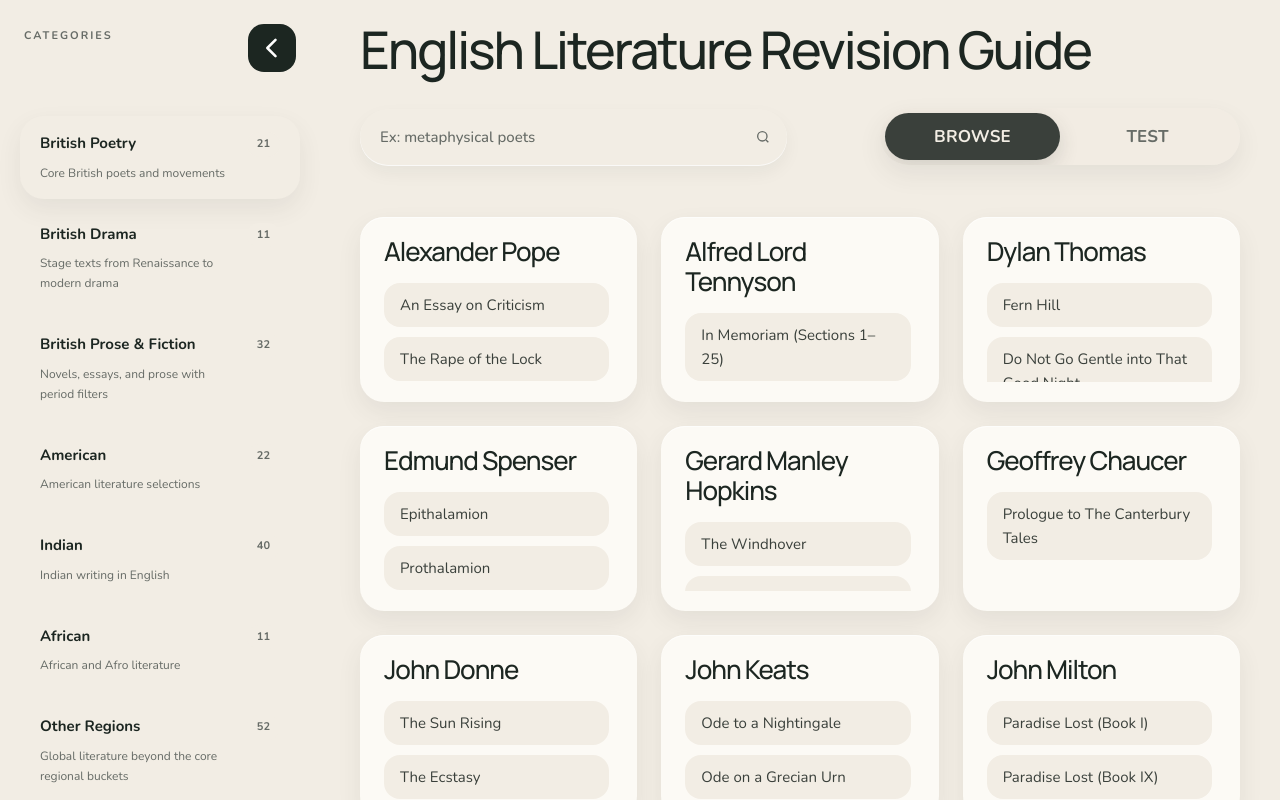
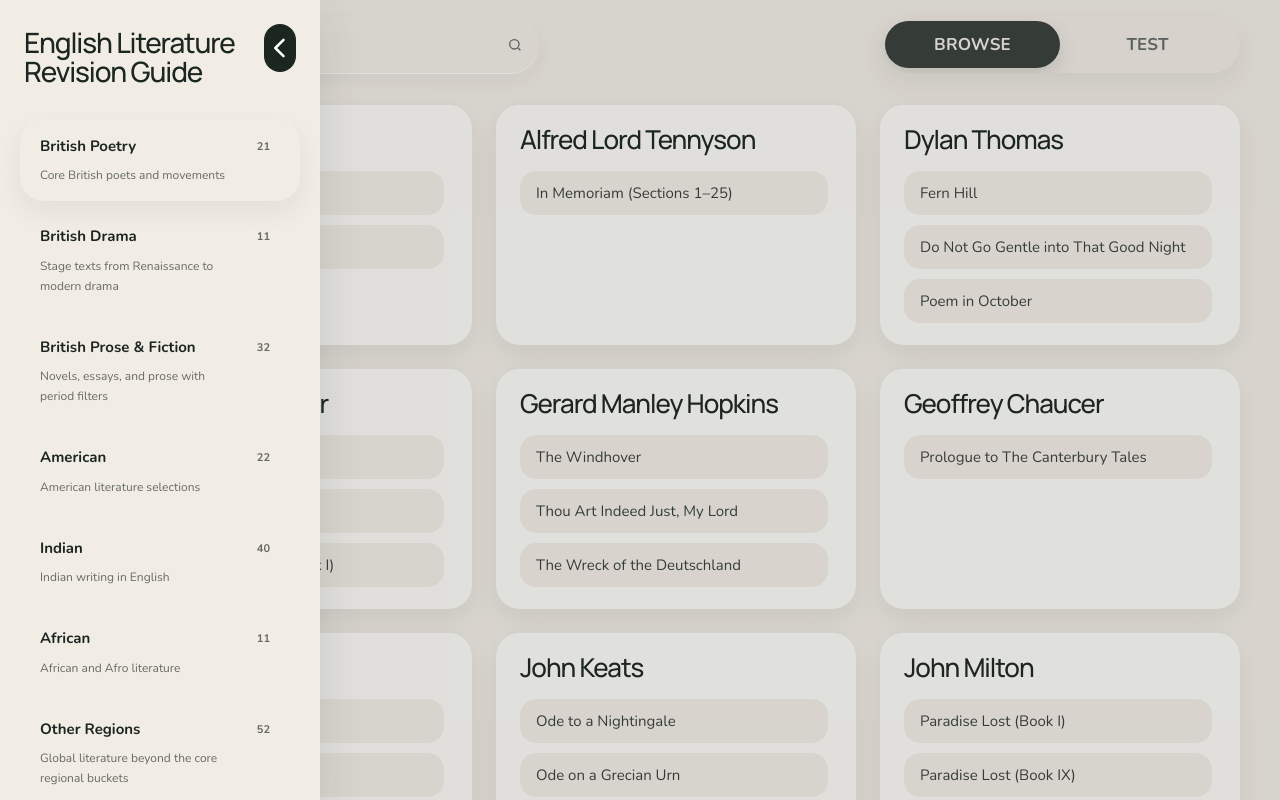
Before and after one commit to hereisramana/literature-portal, a Next.js app: page / in a window 1280 px wide. Built offline with nearby package versions, Linux system fonts and the light colour scheme.

Commit message:
layout update-4

```diff
--- a/app/page.js
+++ b/app/page.js
@@ -157,20 +157,36 @@ export default function Page() {
   }
 
   return (
-    <div className="flex h-screen overflow-hidden bg-[var(--color-bg-primary)]">
-      <div
-        className={`hidden h-full bg-[var(--color-bg-primary)] transition-[width] duration-300 lg:block ${
-          desktopSidebarCollapsed ? "w-[72px]" : "w-[320px]"
-        }`}
-      >
+    <div className="h-screen overflow-hidden bg-[var(--color-bg-primary)]">
+      <div className="fixed inset-y-0 left-0 z-20 hidden lg:block">
+        <div className="h-full w-[72px] bg-[var(--color-bg-primary)]">
           <Sidebar
             categories={categories}
             active={activeCategory?.id}
             setActive={handleCategoryChange}
-          collapsed={desktopSidebarCollapsed}
-          onToggle={() => setDesktopSidebarCollapsed((current) => !current)}
+            collapsed={true}
+            onToggle={() => setDesktopSidebarCollapsed(false)}
           />
         </div>
+      </div>
+
+      {!desktopSidebarCollapsed && (
+        <div className="fixed inset-0 z-30 hidden lg:block">
+          <div
+            className="absolute inset-0 bg-[rgba(24,32,47,0.12)]"
+            onClick={() => setDesktopSidebarCollapsed(true)}
+          />
+          <div className="absolute inset-y-0 left-0 w-[320px] bg-[var(--color-bg-primary)] shadow-[var(--shadow-medium)]">
+            <Sidebar
+              categories={categories}
+              active={activeCategory?.id}
+              setActive={handleCategoryChange}
+              collapsed={false}
+              onToggle={() => setDesktopSidebarCollapsed(true)}
+            />
+          </div>
+        </div>
+      )}
 
       {mobileMenuOpen && (
         <div className="fixed inset-0 z-30 bg-[rgba(24,32,47,0.18)] backdrop-blur-sm lg:hidden">
@@ -180,6 +196,7 @@ export default function Page() {
               active={activeCategory?.id}
               setActive={handleCategoryChange}
               onSelect={() => setMobileMenuOpen(false)}
+              title="English Literature Revision Guide"
             />
           </div>
           <button
@@ -201,10 +218,10 @@ export default function Page() {
         </div>
       )}
 
-      <main className="flex min-w-0 flex-1 flex-col overflow-hidden">
+      <main className="flex min-w-0 flex-1 flex-col overflow-hidden lg:pl-[72px]">
         <div className="bg-[var(--color-bg-primary)]">
-          <div className="shell-width px-4 pb-6 pt-5 md:px-8 md:pb-8 md:pt-6 lg:px-10">
-          <div className="mb-8 flex items-start gap-4">
+          <div className="shell-width px-4 pb-3 pt-3 md:px-8 md:pb-4 md:pt-4 lg:px-10">
+          <div className="flex items-center justify-between gap-4">
             <button
               aria-label="Open categories"
               className="rounded-2xl p-2 text-[var(--text-heading-color)] transition hover:bg-[var(--color-interaction-hover)] lg:hidden"
@@ -221,18 +238,8 @@ export default function Page() {
                 <path d="M3 6h18M3 12h18M3 18h18" />
               </svg>
             </button>
-            <div className="w-full text-center md:text-left">
-              <h1 className="text-[33px] leading-[1] text-[var(--text-body-color)] md:text-[46px] lg:text-[52px]">
-                English Literature Revision Guide
-              </h1>
-            </div>
-          </div>
-
-          <div className="flex flex-col gap-4 lg:flex-row lg:items-center lg:justify-between">
-            <div className="relative flex w-full items-center gap-3">
             <div className="w-full lg:max-w-[427px]">
               <SearchBar onSearch={setQuery} />
-              </div>
             </div>
             <div className="hidden shrink-0 md:block">
               <ModeToggle mode={mode} setMode={setMode} />
@@ -242,7 +249,7 @@ export default function Page() {
         </div>
 
         <section className="scrollbar-thin flex-1 overflow-y-auto">
-          <div className="shell-width px-4 py-4 md:px-8 md:py-5 lg:px-10">
+          <div className="shell-width px-4 py-3 md:px-8 md:py-4 lg:px-10">
           {filteredAuthors.length > 0 ? (
             <div
               className="grid grid-cols-1 gap-6 md:grid-cols-2 xl:grid-cols-3"
--- a/components/layout/Sidebar.jsx
+++ b/components/layout/Sidebar.jsx
@@ -5,6 +5,7 @@ export default function Sidebar({
   onSelect,
   collapsed = false,
   onToggle,
+  title = "English Literature Revision Guide",
 }) {
   return (
     <aside className="flex h-full flex-col bg-[var(--color-bg-primary)]">
@@ -28,10 +29,10 @@ export default function Sidebar({
           </button>
         ) : (
           <>
-            <div className="max-w-[250px] pt-1">
-              <p className="text-[11px] font-extrabold uppercase tracking-[0.18em] text-[var(--text-muted-color)]">
-                Categories
-              </p>
+            <div className="max-w-[240px] pt-1">
+              <h1 className="text-[28px] leading-[1.05] text-[var(--text-body-color)]">
+                {title}
+              </h1>
             </div>
             <button
               aria-label="Collapse categories panel"
@@ -55,7 +56,7 @@ export default function Sidebar({
         )}
       </div>
 
-      <div className={`scrollbar-thin flex-1 overflow-y-auto ${collapsed ? "px-0 py-0" : "px-5 py-5"}`}>
+      <div className={`scrollbar-thin flex-1 overflow-y-auto ${collapsed ? "px-0 py-0" : "px-5 py-2"}`}>
         <nav className={`${collapsed ? "space-y-0" : "space-y-2"}`}>
           {!collapsed && categories.map((category) => {
             const isActive = active === category.id;
@@ -72,7 +73,7 @@ export default function Sidebar({
                   ${
                     isActive
                       ? "bg-[var(--color-bg-surface)] shadow-[var(--shadow-soft)]"
-                      : "bg-transparent hover:bg-[var(--color-interaction-hover)]"
+                      : "bg-transparent hover:bg-[rgba(58,64,59,0.12)]"
                   }
                 `}
               >
```
Lines whose indentation alone changed are shown as unchanged.
